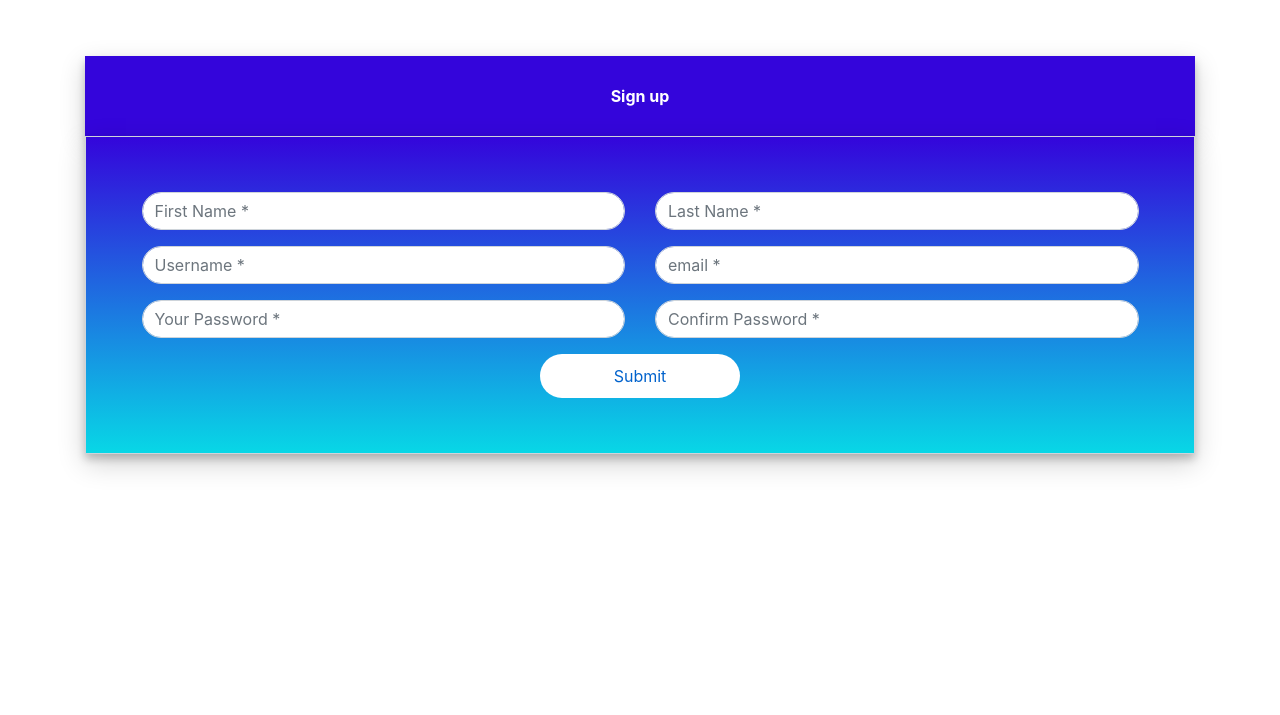
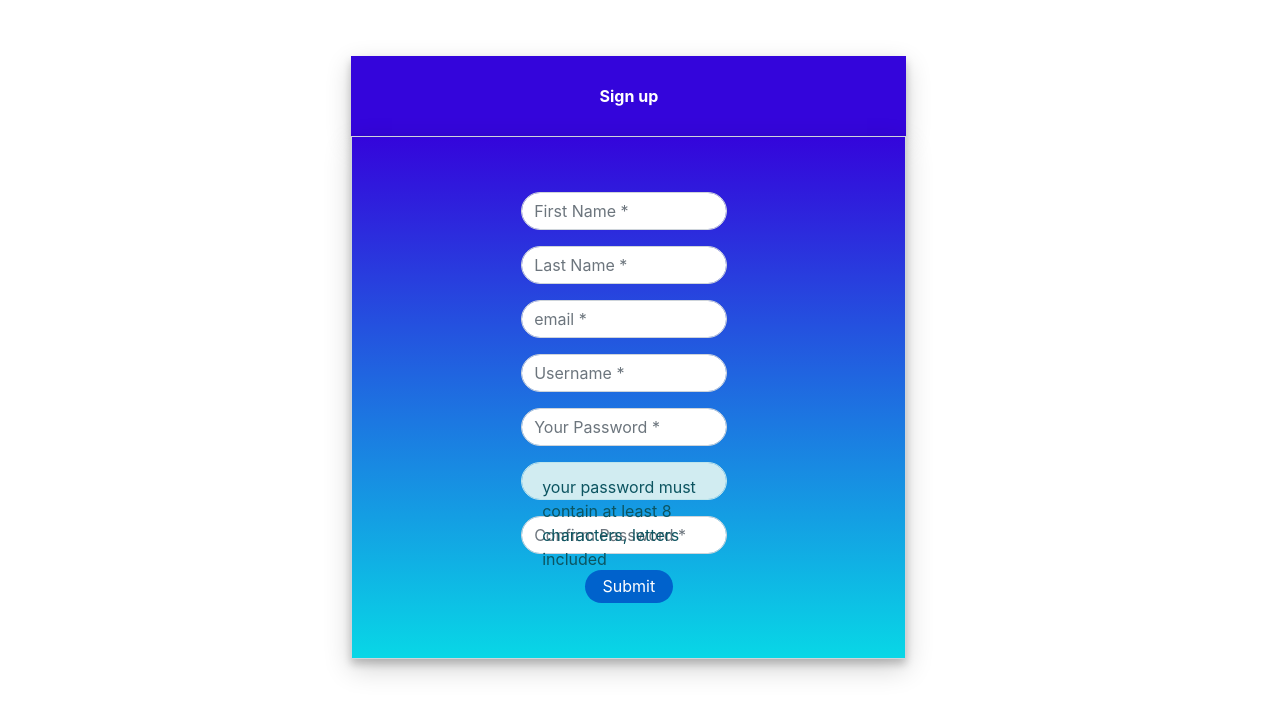
Before and after one commit to sajaddadgar/Call-of-Typing, a Django app: page /accounts/register/ in a window 1280 px wide. Shown: the top 715 px of the page. Run offline with Django 3.2, Linux system fonts and the light colour scheme; some libraries are stand-ins or nearby versions.

Commit message:
register.html and register.css updated

```diff
--- a/call_of_typing/static/css/register.css
+++ b/call_of_typing/static/css/register.css
@@ -16,6 +16,7 @@
     margin-bottom: 2%;
     box-shadow: 0 5px 8px 0 rgba(0, 0, 0, 0.2), 0 9px 26px 0 rgba(0, 0, 0, 0.19);
     background: -webkit-linear-gradient(bottom, #08d7e6, #3405db);
+
 }
 
 .form-control {
@@ -27,8 +28,13 @@
     border-radius: 1.5rem;
     padding: 1%;
     width: 20%;
-    /* justify-content: space-evenly; */
     cursor: pointer;
-    background: #fff;
-    color: #0062cc;
+    background: #0062cc ;
+     color:#fff;
 }
+.col-md-6 {
+    margin-left: 24%;
+}
+.alter-danger{
+    margin-top: 2%;
+}
--- a/call_of_typing/templates/registration/register.html
+++ b/call_of_typing/templates/registration/register.html
@@ -1,68 +1,63 @@
 <!DOCTYPE html>
 <html lang="en">
+
 <head>
     <meta charset="UTF-8">
 
-    <meta name="viewport" content="width=device-width, initial-scale=1.0"/>
-    <meta http-equiv="X-UA-Compatible" content="ie=edge"/>
+    <meta name="viewport" content="width=device-width, initial-scale=1.0" />
+    <meta http-equiv="X-UA-Compatible" content="ie=edge" />
+
     <link href="//maxcdn.bootstrapcdn.com/bootstrap/4.1.1/css/bootstrap.min.css" rel="stylesheet" id="bootstrap-css">
     <script src="//maxcdn.bootstrapcdn.com/bootstrap/4.1.1/js/bootstrap.min.js"></script>
     <script src="//cdnjs.cloudflare.com/ajax/libs/jquery/3.2.1/jquery.min.js"></script>
 
-    <link rel="stylesheet" href="../../static/css/register.css"/>
-    <!-- <title>Title</title> -->
+    <link rel="stylesheet" href="../../static/css/register.css" />
+
+    <title>Register</title>
 </head>
-<h1></h1>
-{% if error %}
-<center><p>sth is wrong </p></center>
-{% endif %}
-<script>alert('your password must contain at least 8 characters, letters included')</script>
-<!-- Sign up -->
+
 <div class="container register-form">
     <form method="post" action="{% url 'register' %}" class="form-group">
         {% csrf_token %}
-
-<!--        {{ form }}-->
-
-        <div class="note">
+        <div class="col-md-6 note">
             <p>Sign up</p>
         </div>
 
-        <div class="form-content">
+        <div class=" col-md-6 form-content">
             <div class="row">
+                {% if error %}
+                <div class="form-control alert alert-danger" role="alert">
+                    <center>Something went wrong, please try again</center>
+                </div>
+                {% endif %}
                 <div class="col-md-6">
-
                     <div class="form-group">
-        <input id="first_name" type="text" class="form-control" placeholder="First Name *"
-        value="" name="firstname" />
+                        <input id="first_name" type="text" class="form-control" placeholder="First Name *" value=""
+                            name="firstname" />
                     </div>
-
                     <div class="form-group">
-        <input id="username" type="text" class="form-control" placeholder="Username *"
-        value="" name="username"/>
+                        <input id="last_name" type="text" class="form-control" placeholder="Last Name *" value=""
+                            name="lastname" />
+                    </div>
+                    <div class="form-group">
+                        <input id="email" type="text" class="form-control" placeholder="email *" value=""
+                            name="email" />
+                    </div>
+                    <div class="form-group">
+                        <input id="username" type="text" class="form-control" placeholder="Username *" value=""
+                            name="username" />
                     </div>
                     <div class="form-group">
                         <input id="password_1" type="password" class="form-control" placeholder="Your Password *"
-        value="" name="pass"/>
+                            value="" name="pass" />
                     </div>
-
-        </div>
-
-        <div class="col-md-6">
-
-
-        <div class="form-group">
-        <input id="last_name" type="text" class="form-control" placeholder="Last Name *" value="" name="lastname"/>
+                    <div class="form-control alert alert-info" role="alert">
+                        your password must contain at least 8 characters, letters included
                     </div>
                     <div class="form-group">
-        <input id="email" type="text" class="form-control" placeholder="email *" value="" name="email"/>
+                        <input id="password_2" type="password" class="form-control" placeholder="Confirm Password *"
+                            value="" name="confpass" />
                     </div>
-
-        <div class="form-group">
-        <input id="password_2" type="password" class="form-control" placeholder="Confirm Password *"
-        value="" name="confpass"/>
-        </div>
-
                 </div>
             </div>
             <center>
@@ -71,6 +66,6 @@
         </div>
     </form>
 </div>
+</body>
 
-</body>
 </html>
```
Lines whose indentation alone changed are shown as unchanged.
